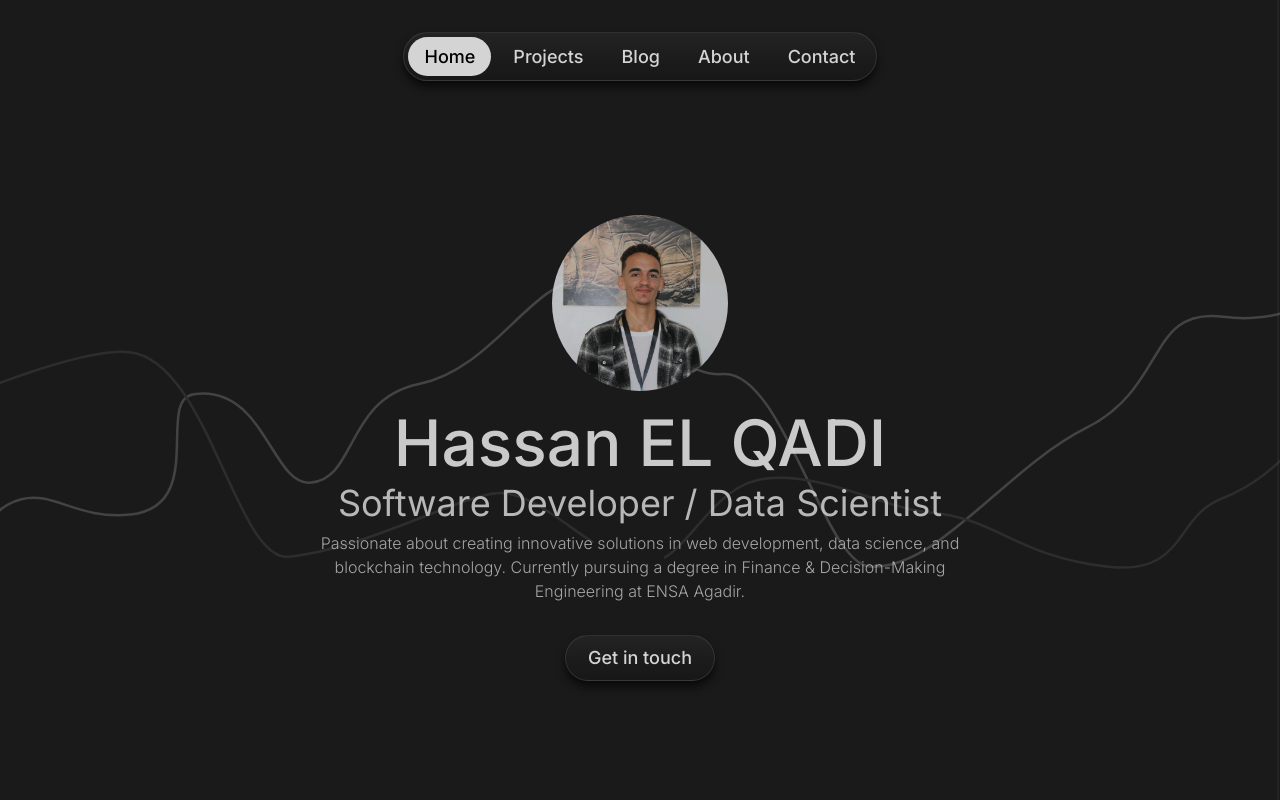
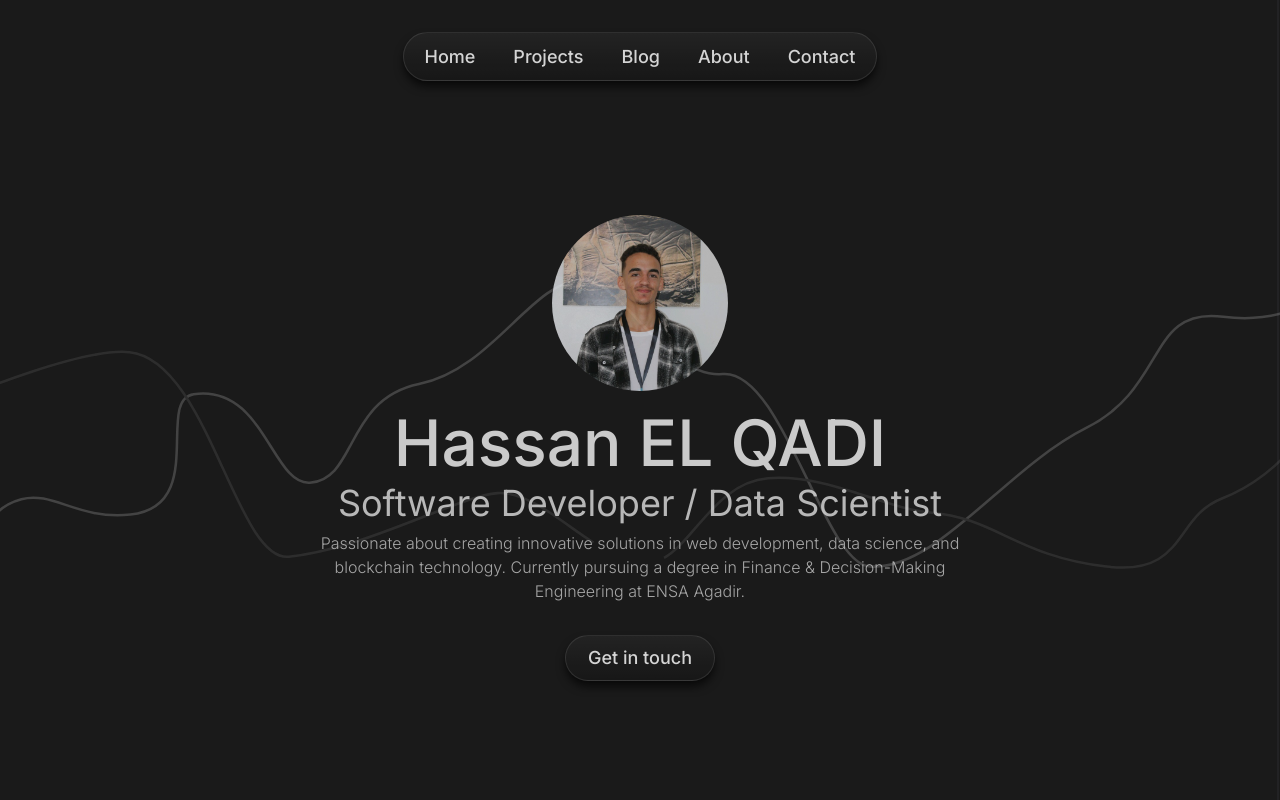
Before and after one commit to hassanelq/My-Portfolio, a Next.js app: page / in a window 1280 px wide. Shown: the top 800 px of the page. Built offline with nearby package versions, Linux system fonts and the light colour scheme.

Commit message:
refactor: Improve responsiveness of components and update navigation links

```diff
--- /dev/null
+++ b/app/blog/page.jsx
@@ -0,0 +1,9 @@
+const Blog = () => {
+  return (
+    <div>
+      <h1>Blog</h1>
+    </div>
+  );
+};
+
+export default Blog;
--- a/app/components/Hero.jsx
+++ b/app/components/Hero.jsx
@@ -7,7 +7,10 @@ import animationData from "../../public/animations/Animation_graph.json";
 
 const Hero = () => {
   return (
-    <div className="relative h-screen flex flex-col items-center gap-1 sm:gap-0 justify-center text-center pt-[5vh] md:pt-[10vh] lg:pt-[15vh] px-3 sm:px-6 md:px-8 lg:px-[10vw]">
+    <section
+      id="home"
+      className="relative h-screen flex flex-col items-center gap-1 sm:gap-0 justify-center text-center pt-[5vh] md:pt-[10vh] lg:pt-[15vh] px-3 sm:px-6 md:px-8 lg:px-[10vw]"
+    >
       <LottieAnimation animationData={animationData} />
       <Image
         src={myPic}
@@ -28,9 +31,9 @@ const Hero = () => {
         Finance & Decision-Making Engineering at ENSA Agadir.
       </p>
       <div className="pt-14 sm:pt-12 md:pt-10 lg:py-6">
-        <Button text="Get in touch" link="/" />
+        <Button text="Get in touch" link="#contact" />
       </div>
-    </div>
+    </section>
   );
 };
 
--- a/app/components/Navbar.jsx
+++ b/app/components/Navbar.jsx
@@ -9,11 +9,11 @@ const Navigation = () => {
   const [isOpen, setIsOpen] = useState(false);
 
   const navItems = [
-    { href: "/", label: "Home" },
-    { href: "/projects", label: "Projects" },
+    { href: "#home", label: "Home" },
+    { href: "#projects", label: "Projects" },
     { href: "/blog", label: "Blog" },
-    { href: "/about", label: "About" },
-    { href: "/contact", label: "Contact" },
+    { href: "#about", label: "About" },
+    { href: "#contact", label: "Contact" },
   ];
 
   return (
@@ -24,7 +24,7 @@ const Navigation = () => {
             <Link
               key={href}
               href={href}
-              className={`px-[16px] py-[6px] rounded-full ${
+              className={`px-[16px] py-[6px] rounded-full hover:text-[#7a7a7a] ${
                 pathname === href ? "bg-[#D4D4D4] text-black" : "text-[#D4D4D4]"
               }`}
             >
--- a/app/components/about.jsx
+++ b/app/components/about.jsx
@@ -1,6 +1,6 @@
 const About = () => {
   return (
-    <section>
+    <section id="about">
       <h2 className="text-center text-[2.7rem] font-semibold text-transparent !bg-clip-text [background:linear-gradient(90deg,_#d4d4d4,_#797979)] [-webkit-background-clip:text] [-webkit-text-fill-color:transparent]">
         About Me
       </h2>
--- a/app/components/contact.jsx
+++ b/app/components/contact.jsx
@@ -75,6 +75,7 @@ export default function Contact() {
   }, [errors]);
 
   return (
+    <section id="contact">
       <form
         className="flex flex-col gap-4 w-[90vw] max-w-[600px] mx-auto p-4 sm:w-[80vw] md:w-[60vw] lg:w-[50vw]"
         onSubmit={handleSubmit}
@@ -156,5 +157,6 @@ export default function Contact() {
           </span>
         )}
       </form>
+    </section>
   );
 }
--- a/app/components/projects.jsx
+++ b/app/components/projects.jsx
@@ -3,7 +3,7 @@ import projects from "../../database/projects";
 
 const Projects = () => {
   return (
-    <section className="py-5">
+    <section id="projects" className="py-5">
       <h2 className="text-center text-[2.3rem] sm:text-[2.5rem] md:text-[2.7rem] font-semibold text-transparent !bg-clip-text [background:linear-gradient(90deg,_#d4d4d4,_#797979)] [-webkit-background-clip:text] [-webkit-text-fill-color:transparent]">
         Featured Projects
       </h2>
--- /dev/null
+++ b/app/projects/page.jsx
@@ -0,0 +1,9 @@
+const ProjectsPage = () => {
+  return (
+    <div>
+      <h1>Projects</h1>
+    </div>
+  );
+};
+
+export default ProjectsPage;
```
Lines whose indentation alone changed are shown as unchanged.
